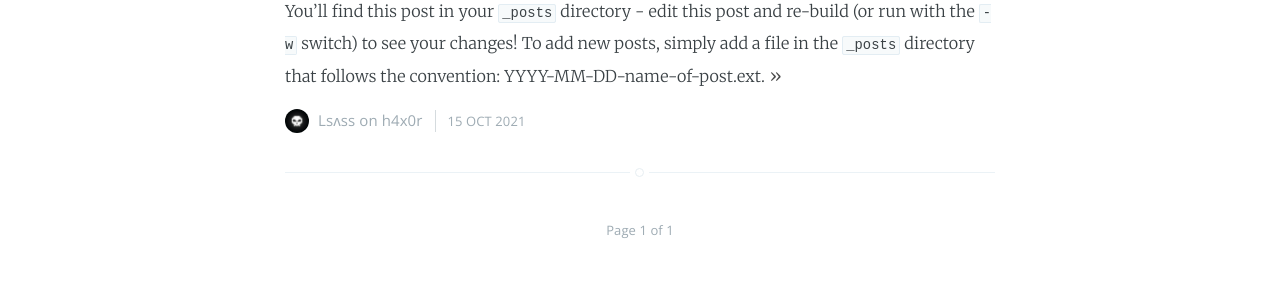
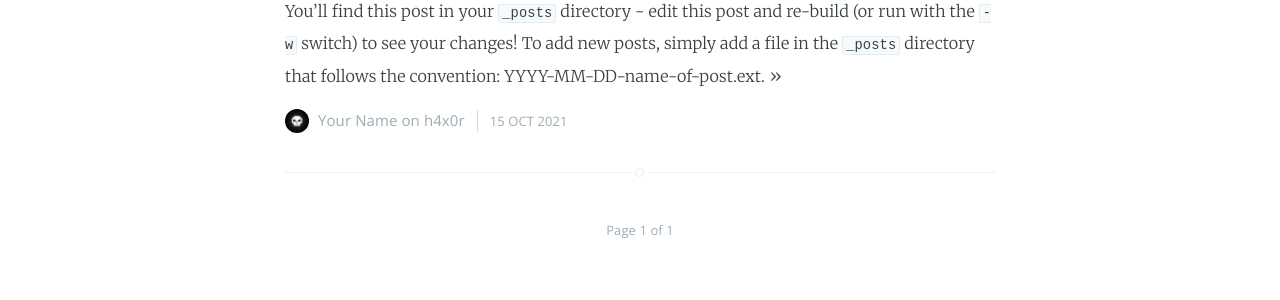
Before and after one commit to Ls4ss/blog, a Jekyll site: the page built from index.html, in a window 1280 px wide. Shown: the part 471-771 px from the top of the page. Built offline with Jekyll 4.4.1, drawn with Linux system fonts in a browser that asks for light colours; the list of posts is cut into pages by our own code.

Commit message:
Update _config.yml

```diff
--- a/_config.yml
+++ b/_config.yml
@@ -7,10 +7,13 @@
 logo: false
 paginate: 15
 baseurl: /blog
-domain_name: 'lsass.io'
-google_analytics: 'UA-XXXXXXXX-X'
-gems: [jekyll-paginate]
+domain_name: "http://yourblog-domain.com"
+google_analytics: "UA-XXXXXXXX-X"
+plugins: [jekyll-paginate]
 
 # Details for the RSS feed generator
-url:            'https://lsass.io/blog'
-author:         'Lsʌss'
+url: ""
+author: "Your Name"
+
+# Disqus config
+disqus-shortname: ""
```
